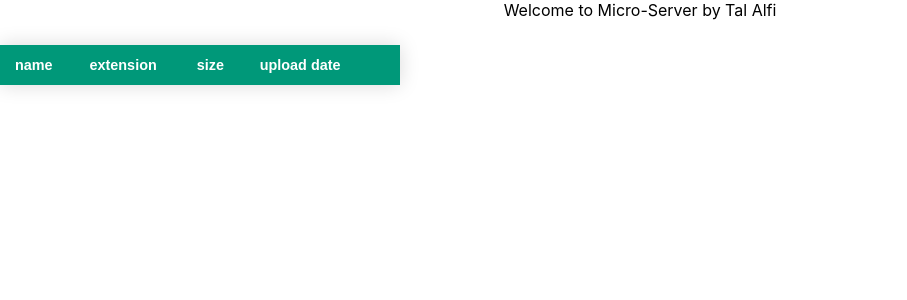
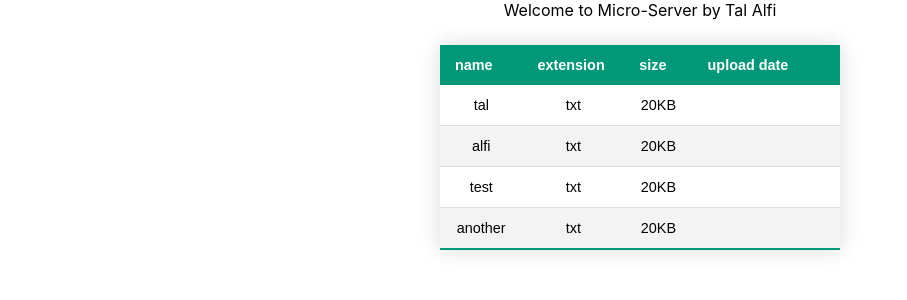
Before and after one commit to avi-stx/frontEnd, a React (Create React App) app in the folder micro-server/: page / in a window 1280 px wide. Shown: the top 300 px of the page, without its empty margins (0-907 px from the left). Built offline with nearby package versions, Linux system fonts and the light colour scheme.

Commit message:
now can load file row to the table

```diff
--- a/micro-server/src/Components/tableComponents/FilesTable.css
+++ b/micro-server/src/Components/tableComponents/FilesTable.css
@@ -1,6 +1,8 @@
 .styled-table {
     border-collapse: collapse;
     margin: 25px 0;
+    margin-left: auto;
+    margin-right: auto;
     font-size: 0.9em;
     font-family: sans-serif;
     min-width: 400px;
--- a/micro-server/src/Components/tableComponents/FilesTable.js
+++ b/micro-server/src/Components/tableComponents/FilesTable.js
@@ -1,5 +1,6 @@
 import TableHeader from './TableHeader';
 import './FilesTable.css'
+import TableBody from './TableBody';
 
 const FilesTable = () =>
 {
@@ -34,6 +35,7 @@ const FilesTable = () =>
     return (
         <table className="styled-table">
             <TableHeader />
+            <TableBody filesList={demoStruct}/>
         </table>
     )
 }
--- /dev/null
+++ b/micro-server/src/Components/tableComponents/TableBody.js
@@ -0,0 +1,24 @@
+import React from 'react'
+
+export default function TableBody(props) {
+    const rows = props.filesList.map(element => {
+        return(
+            <tr>
+                <td>{element.fileName}</td>
+                <td>{element.extension}</td>
+                <td>{element.size}</td>
+                <td>{element.date}</td>
+                <td></td>
+            </tr>
+
+        )
+    });
+
+    console.log(rows)
+
+    return (
+        <tbody>
+            {rows}
+        </tbody>
+    )
+}
```
